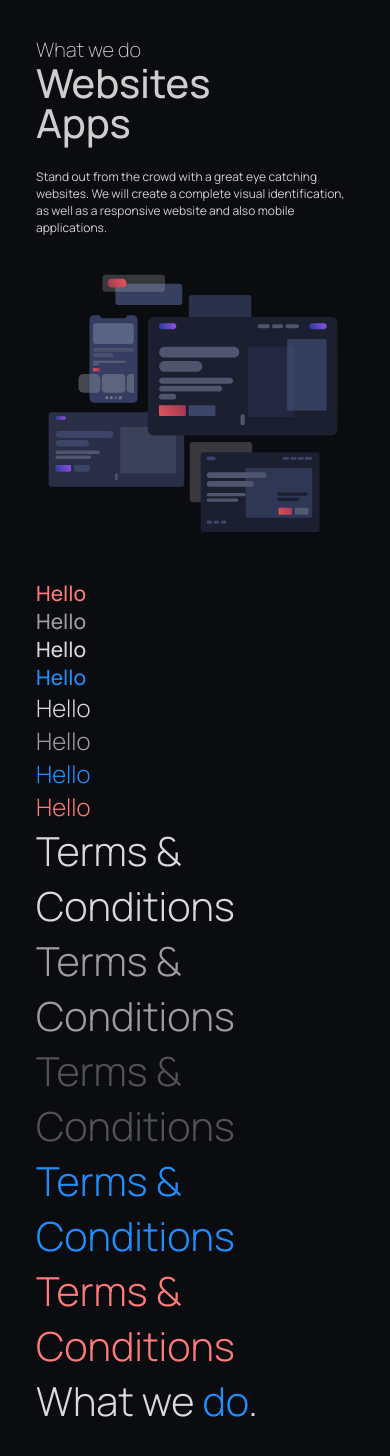
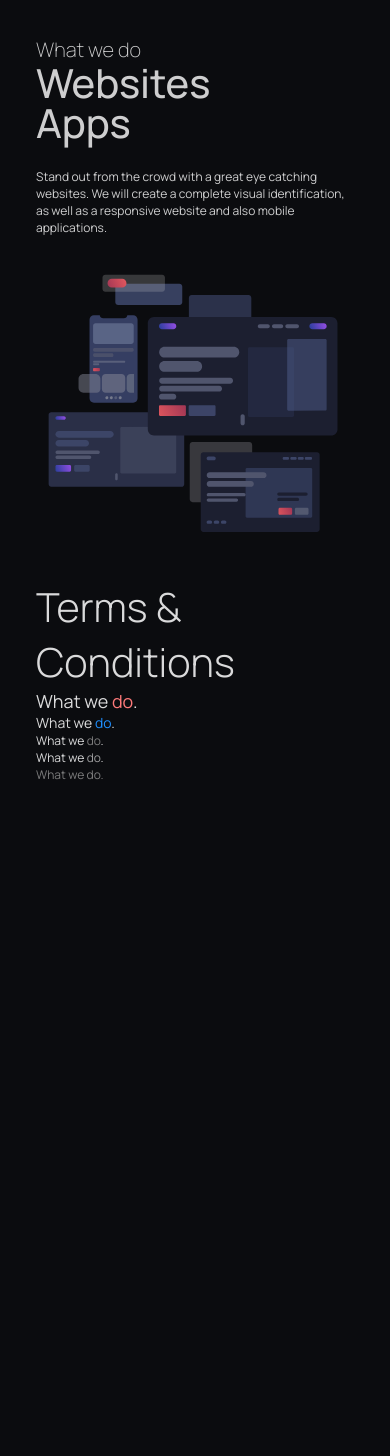
Before and after one commit to pranaydarmapuri/void, a Next.js app: page / in a window 390 px wide. Shown: the top 1456 px of the page. After the commit the page ends 844 px from the top, so only its background shows below. Built offline with nearby package versions, Linux system fonts and the light colour scheme.

Commit message:
added caption and subtitle types to text component

```diff
--- a/components/hero-section/index.tsx
+++ b/components/hero-section/index.tsx
@@ -8,20 +8,12 @@ const HeroSection = () => {
     <div className={css.hero_container}>
       <IntroSection />
       <HeroIllustration />
-      <Text color="secondary" tag="heading5">Hello</Text>
-      <Text color="text-secondary" tag="heading5">Hello</Text>
-      <Text color="text-primary" tag="heading5">Hello</Text>
-      <Text color="primary" tag="heading5">Hello</Text>
-      <Text color="text-primary" tag="heading4">Hello</Text>
-      <Text color="text-secondary" tag="heading4">Hello</Text>
-      <Text color="primary" tag="heading4">Hello</Text>
-      <Text color="secondary" tag="heading4">Hello</Text>
-      <Text tag="title">Terms & Conditions</Text>
-      <Text color="text-secondary" tag="title">Terms & Conditions</Text>
-      <Text color="muted" tag="title">Terms & Conditions</Text>
-      <Text color="primary" tag="title">Terms & Conditions</Text>
-      <Text color="secondary" tag="title">Terms & Conditions</Text>
-      <Text tag="title">What we <Text color="primary">do</Text>.</Text>
+      <Text type="title">Terms & Conditions</Text>
+      <Text type="paragraph">What we <Text color="secondary">do</Text>.</Text>
+      <Text type="subtitle">What we <Text color="primary">do</Text>.</Text>
+      <Text type="caption">What we <Text color='muted'>do</Text>.</Text>
+      <Text type="caption">What we <Text color="text-secondary">do</Text>.</Text>
+      <Text color="muted" type="caption">What we do.</Text>
     </div>
   )
 }
--- a/components/ui-elements/Text/index.tsx
+++ b/components/ui-elements/Text/index.tsx
@@ -4,7 +4,8 @@ import css from './text-stylesheet.module.css'
 type textType<E extends ElementType> = {
   children: ReactNode,
   color?: 'primary' | 'secondary' | 'text-primary' | 'text-secondary' | 'muted',
-  tag?: 'title' | 'heading1' | 'heading2' | 'heading3' | 'heading4' | 'heading5' | 'paragraph' | 'span'
+  type?: 'title' | 'heading1' | 'heading2' | 'heading3' | 'heading4' | 'heading5' | 'paragraph' | 'span' | 'subtitle' | 'caption'
+  _as?: E
 }
 
 type TextProps<E extends ElementType> = textType<E> & Omit<ComponentProps<E>, keyof textType<E>>
@@ -37,7 +38,15 @@ type componentType = {
   paragraph: {
     type: 'p'
     className: string
-  }
+  },
+  subtitle: {
+    type: 'p'
+    className: string
+  },
+  caption: {
+    type: 'span'
+    className: string
+  },
   span: {
     type: 'span'
     className: string
@@ -53,17 +62,21 @@ const Component: componentType = {
   heading5: { type: 'h6', className: css.heading5 },
   paragraph: { type: 'p', className: css.paragraph },
   span: { type: 'span', className: '' },
+  subtitle: { type: 'p', className: css.subtitle },
+  caption: { type: 'span', className: css.caption },
 }
 
 
 const Text = <E extends ElementType = 'span'>({
-  children, color = 'text-primary', tag = 'span', className, ...rest
+  children, color = 'text-primary', type = 'span', _as, className, ...rest
 }: TextProps<E>) => {
 
-  const Tag = Component[tag]
+  const Tag = !!_as ? { type: _as, className: Component[type].className } : Component[type]
+
+  console.log(!!_as)
 
   return (
-    <Tag.type className={`${Component[tag].className} ${css[color]} ${className}`} {...rest}>
+    <Tag.type className={`${Component[type].className} ${css[color]} ${className}`} {...rest}>
       {children}
     </Tag.type >
   )
--- a/components/ui-elements/Text/text-stylesheet.module.css
+++ b/components/ui-elements/Text/text-stylesheet.module.css
@@ -28,6 +28,18 @@
   font-size: clamp(2.1rem, 4.2vw, 4.2rem);
 }
 
+.paragraph {
+  font-size: clamp(1.8rem, 2.8vw, 2.8rem);
+}
+
+.subtitle {
+  font-size: clamp(1.4rem, 2vw, 2rem);
+}
+
+.caption {
+  font-size: clamp(1.2rem, 1.7vw, 1.8rem);
+}
+
 .primary {
   color: var(--accent-color);
 }
@@ -45,7 +57,7 @@
 }
 
 .muted {
-  color:rgba(141, 141, 141, 0.55)
+  color:rgba(141, 141, 141, 0.87)
 }
 
 /* color?: 'primary' | 'secondary' | 'text-primary' | 'text-secondary' | 'muted', */
--- a/styles/globals.css
+++ b/styles/globals.css
@@ -35,3 +35,7 @@ html, body {
 }
 
 body { padding: 36px; }
+
+h1,h2,h3,h4,h5,h6 {
+  font-weight: normal;
+}
```
